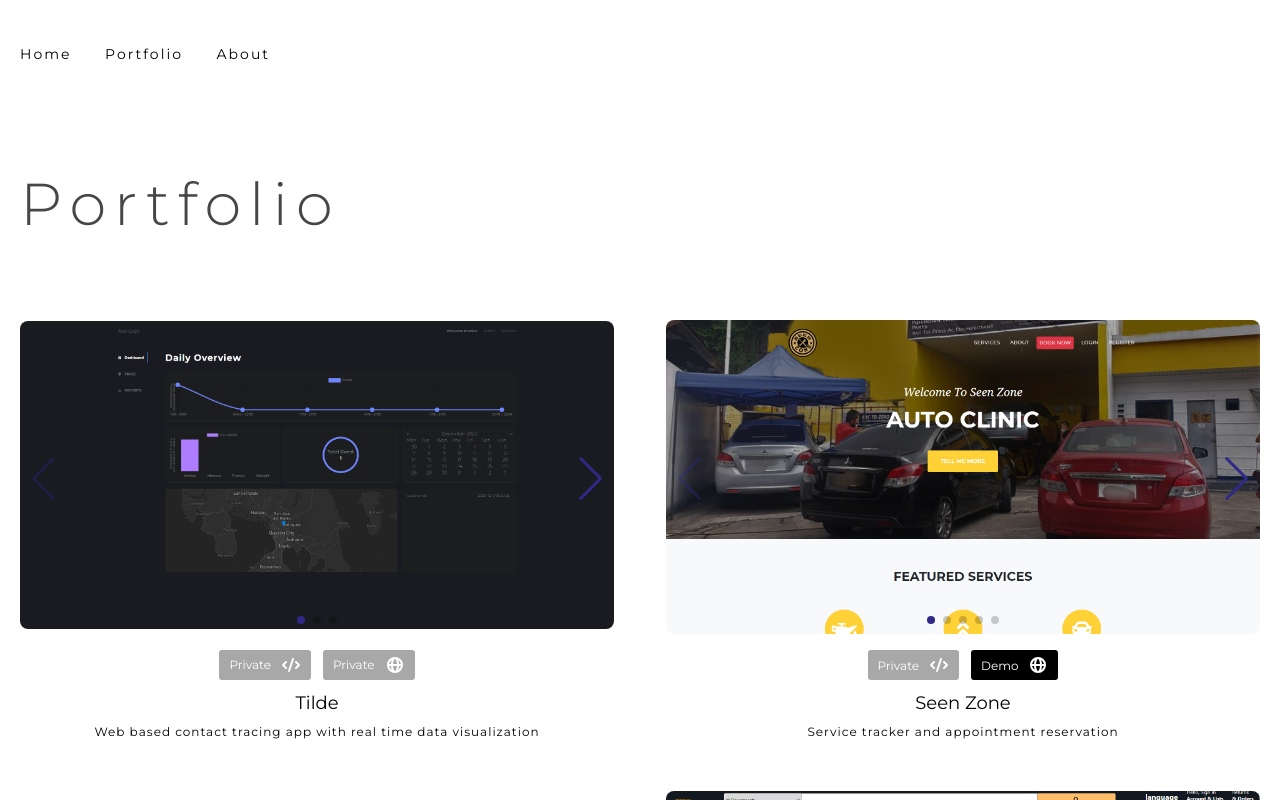
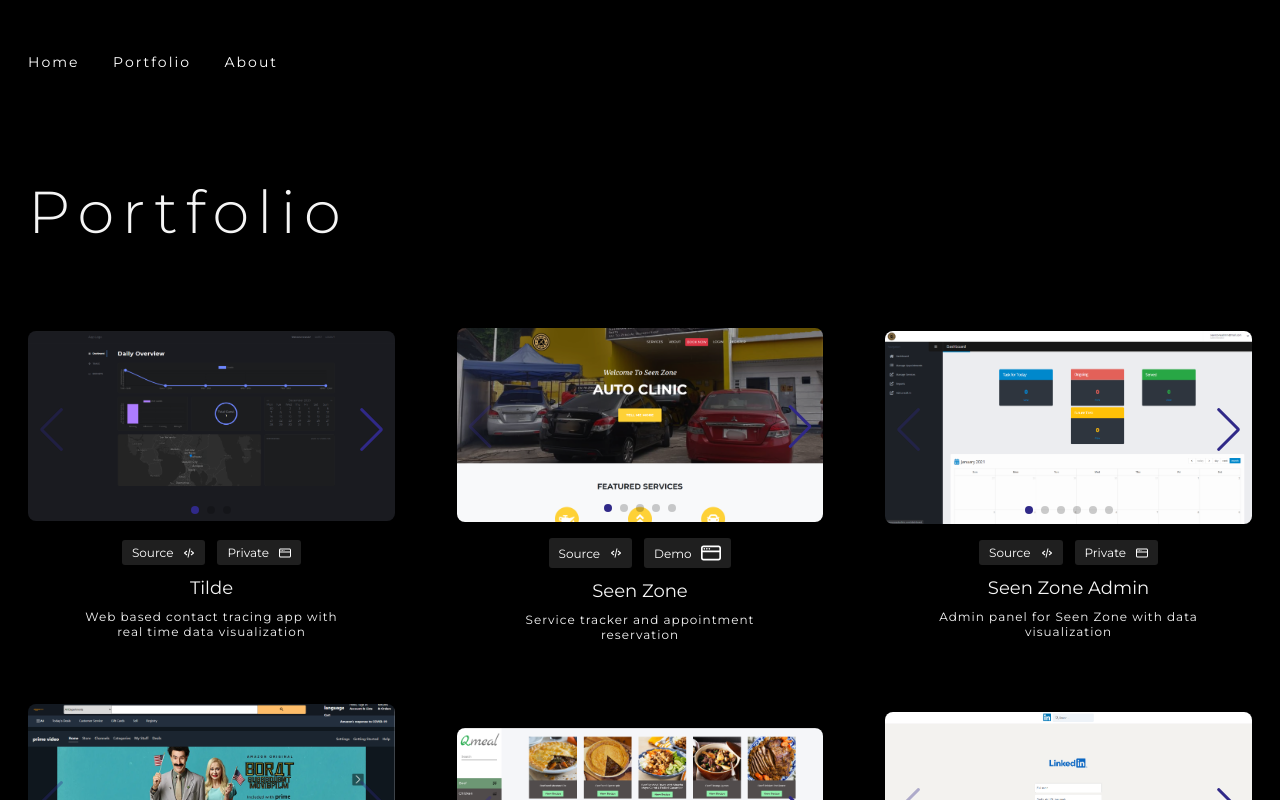
Before and after one commit to brandoyts/latest-portfolio, a Next.js app: page /portfolio in a window 1280 px wide. Shown: the top 800 px of the page. Built offline with nearby package versions, Linux system fonts and the light colour scheme.

Commit message:
edit grid size

```diff
--- a/components/Layout.js
+++ b/components/Layout.js
@@ -8,10 +8,6 @@ function Layout({ title, children }) {
 		<div className={styles.container}>
 			<Head>
 				<title>Brando Endona | {title}</title>
-				<link
-					rel="icon"
-					href="https://www.flaticon.com/svg/vstatic/svg/3721/3721726.svg?token=exp=1611245941~hmac=7d4254e40c45bf985ab6d43b956a486c"
-				/>
 			</Head>
 			<Header />
 
--- a/components/Project.js
+++ b/components/Project.js
@@ -1,5 +1,7 @@
 import React from "react";
 import Link from "next/link";
+import { BiCodeAlt } from "react-icons/bi";
+import { CgBrowser } from "react-icons/cg";
 import styles from "../styles/Project.module.css";
 import SwiperCore, { Navigation, Pagination } from "swiper";
 import { Swiper, SwiperSlide } from "swiper/react";
@@ -18,68 +20,25 @@ function Project({ title, description, imageSrc, demoLink, gitLink }) {
 	const renderGitLink = () => {
 		return gitLink ? (
 			<a href={gitLink ? gitLink : "#"} target="_blank">
-				Source{" "}
-				<svg
-					xmlns="http://www.w3.org/2000/svg"
-					viewBox="0 0 20 20"
-					fill="currentColor"
-				>
-					<path
-						fillRule="evenodd"
-						d="M12.316 3.051a1 1 0 01.633 1.265l-4 12a1 1 0 11-1.898-.632l4-12a1 1 0 011.265-.633zM5.707 6.293a1 1 0 010 1.414L3.414 10l2.293 2.293a1 1 0 11-1.414 1.414l-3-3a1 1 0 010-1.414l3-3a1 1 0 011.414 0zm8.586 0a1 1 0 011.414 0l3 3a1 1 0 010 1.414l-3 3a1 1 0 11-1.414-1.414L16.586 10l-2.293-2.293a1 1 0 010-1.414z"
-						clipRule="evenodd"
-					/>
-				</svg>
+				Source <BiCodeAlt />
 			</a>
 		) : (
-			<a href={gitLink ? gitLink : "#"} className={styles.disabled}>
-				Private
-				<svg
-					xmlns="http://www.w3.org/2000/svg"
-					viewBox="0 0 20 20"
-					fill="currentColor"
-				>
-					<path
-						fillRule="evenodd"
-						d="M12.316 3.051a1 1 0 01.633 1.265l-4 12a1 1 0 11-1.898-.632l4-12a1 1 0 011.265-.633zM5.707 6.293a1 1 0 010 1.414L3.414 10l2.293 2.293a1 1 0 11-1.414 1.414l-3-3a1 1 0 010-1.414l3-3a1 1 0 011.414 0zm8.586 0a1 1 0 011.414 0l3 3a1 1 0 010 1.414l-3 3a1 1 0 11-1.414-1.414L16.586 10l-2.293-2.293a1 1 0 010-1.414z"
-						clipRule="evenodd"
-					/>
-				</svg>
-			</a>
+			<span href={gitLink ? gitLink : "#"} className={styles.disabled}>
+				Source <BiCodeAlt />
+			</span>
 		);
 	};
 
 	const renderDemoLink = () => {
 		return demoLink ? (
 			<a href={demoLink ? demoLink : "#"} target="_blank">
-				Demo{" "}
-				<svg
-					xmlns="http://www.w3.org/2000/svg"
-					viewBox="0 0 20 20"
-					fill="currentColor"
-				>
-					<path
-						fillRule="evenodd"
-						d="M4.083 9h1.946c.089-1.546.383-2.97.837-4.118A6.004 6.004 0 004.083 9zM10 2a8 8 0 100 16 8 8 0 000-16zm0 2c-.076 0-.232.032-.465.262-.238.234-.497.623-.737 1.182-.389.907-.673 2.142-.766 3.556h3.936c-.093-1.414-.377-2.649-.766-3.556-.24-.56-.5-.948-.737-1.182C10.232 4.032 10.076 4 10 4zm3.971 5c-.089-1.546-.383-2.97-.837-4.118A6.004 6.004 0 0115.917 9h-1.946zm-2.003 2H8.032c.093 1.414.377 2.649.766 3.556.24.56.5.948.737 1.182.233.23.389.262.465.262.076 0 .232-.032.465-.262.238-.234.498-.623.737-1.182.389-.907.673-2.142.766-3.556zm1.166 4.118c.454-1.147.748-2.572.837-4.118h1.946a6.004 6.004 0 01-2.783 4.118zm-6.268 0C6.412 13.97 6.118 12.546 6.03 11H4.083a6.004 6.004 0 002.783 4.118z"
-						clipRule="evenodd"
-					/>
-				</svg>
+				Demo <CgBrowser />
 			</a>
 		) : (
-			<a href={demoLink ? demoLink : "#"} className={styles.disabled}>
+			<span href={demoLink ? demoLink : "#"} className={styles.disabled}>
 				Private
-				<svg
-					xmlns="http://www.w3.org/2000/svg"
-					viewBox="0 0 20 20"
-					fill="currentColor"
-				>
-					<path
-						fillRule="evenodd"
-						d="M4.083 9h1.946c.089-1.546.383-2.97.837-4.118A6.004 6.004 0 004.083 9zM10 2a8 8 0 100 16 8 8 0 000-16zm0 2c-.076 0-.232.032-.465.262-.238.234-.497.623-.737 1.182-.389.907-.673 2.142-.766 3.556h3.936c-.093-1.414-.377-2.649-.766-3.556-.24-.56-.5-.948-.737-1.182C10.232 4.032 10.076 4 10 4zm3.971 5c-.089-1.546-.383-2.97-.837-4.118A6.004 6.004 0 0115.917 9h-1.946zm-2.003 2H8.032c.093 1.414.377 2.649.766 3.556.24.56.5.948.737 1.182.233.23.389.262.465.262.076 0 .232-.032.465-.262.238-.234.498-.623.737-1.182.389-.907.673-2.142.766-3.556zm1.166 4.118c.454-1.147.748-2.572.837-4.118h1.946a6.004 6.004 0 01-2.783 4.118zm-6.268 0C6.412 13.97 6.118 12.546 6.03 11H4.083a6.004 6.004 0 002.783 4.118z"
-						clipRule="evenodd"
-					/>
-				</svg>
-			</a>
+				<CgBrowser />
+			</span>
 		);
 	};
 
--- a/styles/Layout.module.css
+++ b/styles/Layout.module.css
@@ -1,12 +1,14 @@
 .container {
-	margin: 0 auto;
-	padding: 1.25rem;
-	max-width: 112.5rem;
+	margin: 0 auto 25px auto;
+	padding: 1.75rem;
+	max-width: 90rem;
 }
 
 .pageTitle {
 	text-transform: capitalize;
-	color: rgb(71, 69, 69);
+	/* color: rgb(71, 69, 69); */
+	/* color: rgb(170, 64, 247); */
+	color: whitesmoke;
 	letter-spacing: 0.5rem;
 	margin: 5rem 0;
 	font-weight: 300;
--- a/styles/Portfolio.module.css
+++ b/styles/Portfolio.module.css
@@ -1,13 +1,7 @@
 .container {
 	width: 100%;
 	display: grid;
-	gap: 3.25rem;
+	gap: 3.85rem;
 	align-items: center;
-	grid-template-columns: repeat(auto-fit, minmax(27.5rem, 1fr));
+	grid-template-columns: repeat(auto-fit, minmax(300px, 1fr));
 }
-
-@media screen and (max-width: 400px) {
-	.container {
-		grid-template-columns: repeat(auto-fit, minmax(15.625rem, 1fr));
-	}
-}
--- a/styles/Project.module.css
+++ b/styles/Project.module.css
@@ -21,6 +21,7 @@
 	margin: 0 auto;
 	width: 75%;
 	text-align: center;
+	color: whitesmoke;
 }
 
 .project__textContent__title {
@@ -41,7 +42,7 @@
 }
 
 .project .links > a {
-	background: black;
+	background: rgb(31, 31, 31);
 	color: white;
 	padding: 5px 10px;
 	border-radius: 3px;
@@ -53,7 +54,7 @@
 }
 
 .project .links > a:hover {
-	background-color: rgb(32, 32, 32);
+	background-color: rgb(54, 53, 53);
 }
 
 .project .links > a > svg {
@@ -61,7 +62,14 @@
 	width: 1.25rem;
 }
 
-.project .links > a.disabled {
+.project .links > span.disabled {
+	background: rgb(31, 31, 31);
+	color: white;
+	padding: 5px 10px;
+	border-radius: 3px;
+	font-size: 12px;
+	display: inline-flex;
+	align-items: center;
+	gap: 0.625rem;
 	cursor: default;
-	background: rgb(168, 168, 168);
 }
--- a/styles/globals.css
+++ b/styles/globals.css
@@ -4,6 +4,7 @@ html,
 body {
 	font-family: "Montserrat", sans-serif;
 	font-size: 16px;
+	background-color: black;
 }
 
 a {
@@ -11,6 +12,7 @@ a {
 	text-decoration: none;
 	margin: 0;
 	padding: 0;
+	color: white;
 }
 
 * {
```
Also changed, not shown: public/images/projects/linkedin/test.png (added).
